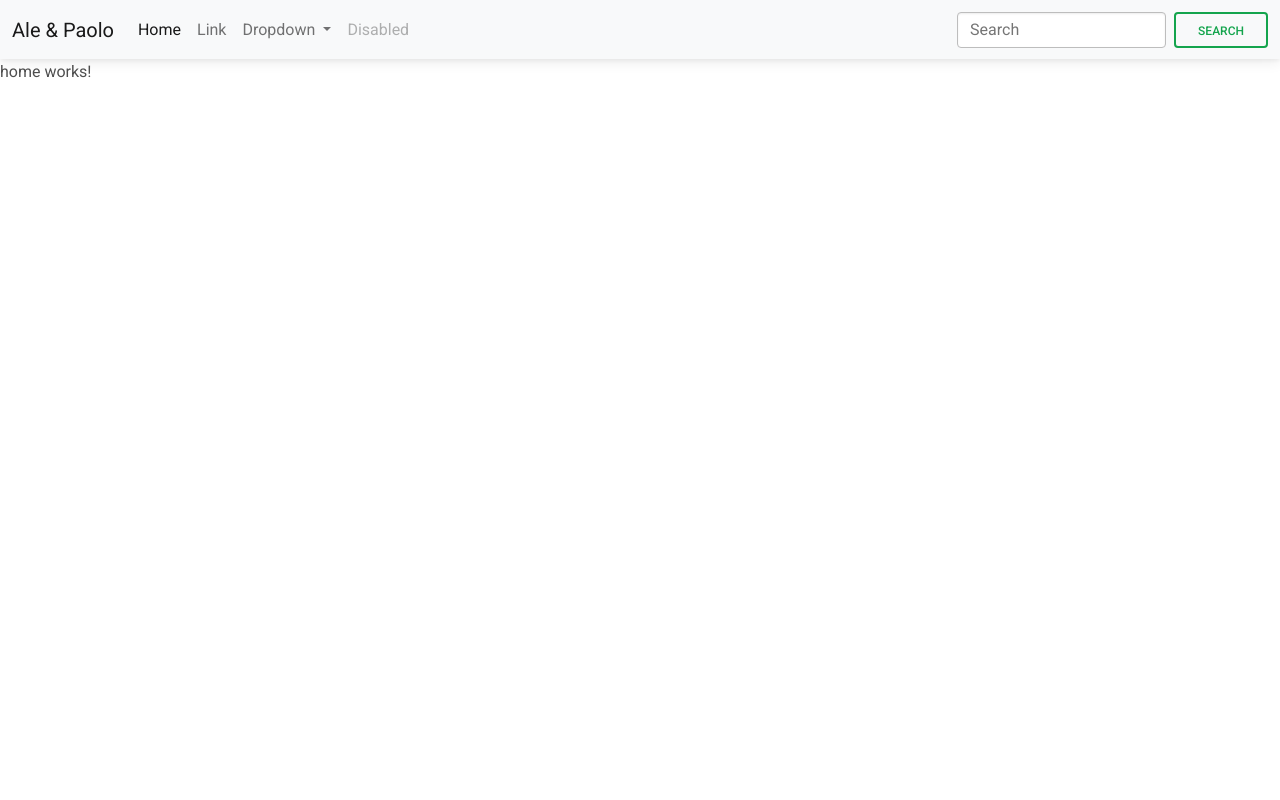
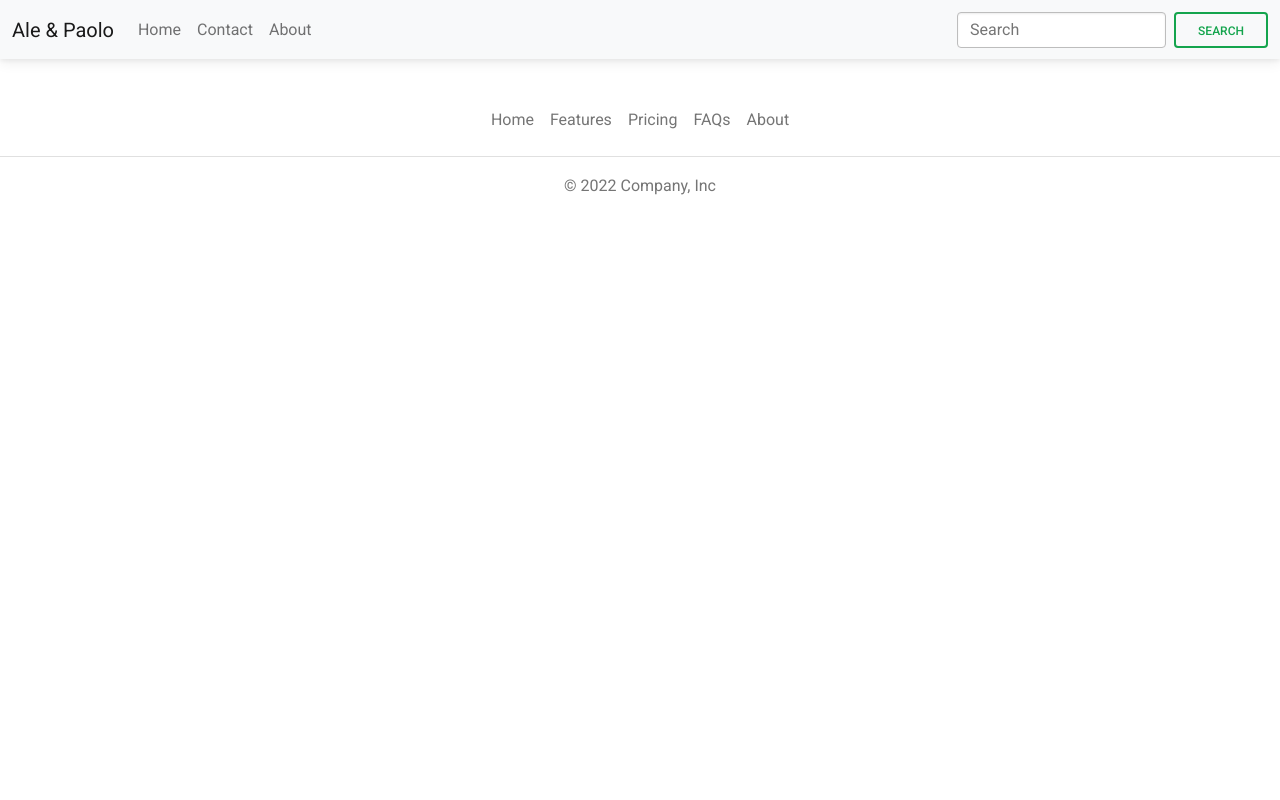
Before and after one commit to AlessandroZaza/Portfolio_Preventivo, an Angular app: page / in a window 1280 px wide. Shown: the top 800 px of the page. Built offline with nearby package versions, Linux system fonts and the light colour scheme.

Commit message:
adjust routing

```diff
--- a/src/app/app-routing.module.ts
+++ b/src/app/app-routing.module.ts
@@ -5,7 +5,7 @@ import { ContactComponent } from './components/contact/contact.component';
 import { HomeComponent } from './components/home/home.component';
 
 const routes: Routes = [
-  { path: '', component: HomeComponent },
+  { path: 'home', component: HomeComponent },
   { path: 'about', component: AboutComponent },
   { path: 'contact', component: ContactComponent },
 ];
--- a/src/app/app.component.html
+++ b/src/app/app.component.html
@@ -1,6 +1,6 @@
 <nav class="navbar navbar-expand-lg bg-body-tertiary sticky-top">
   <div class="container-fluid">
-    <a class="navbar-brand" href="#">Ale & Paolo</a>
+    <a class="navbar-brand" routerLink="home">Ale & Paolo</a>
     <button class="navbar-toggler" type="button" data-bs-toggle="collapse" data-bs-target="#navbarSupportedContent"
       aria-controls="navbarSupportedContent" aria-expanded="false" aria-label="Toggle navigation">
       <span class="navbar-toggler-icon"></span>
@@ -8,26 +8,13 @@
     <div class="collapse navbar-collapse" id="navbarSupportedContent">
       <ul class="navbar-nav me-auto mb-2 mb-lg-0">
         <li class="nav-item">
-          <a class="nav-link active" aria-current="page" href="#">Home</a>
+          <a routerLink="home" class="nav-link">Home</a>
         </li>
         <li class="nav-item">
-          <a class="nav-link" href="#">Link</a>
-        </li>
-        <li class="nav-item dropdown">
-          <a class="nav-link dropdown-toggle" href="#" role="button" data-bs-toggle="dropdown" aria-expanded="false">
-            Dropdown
-          </a>
-          <ul class="dropdown-menu">
-            <li><a class="dropdown-item" href="#">Action</a></li>
-            <li><a class="dropdown-item" href="#">Another action</a></li>
-            <li>
-              <hr class="dropdown-divider">
-            </li>
-            <li><a class="dropdown-item" href="#">Something else here</a></li>
-          </ul>
+          <a routerLink="contact" class="nav-link">Contact</a>
         </li>
         <li class="nav-item">
-          <a class="nav-link disabled">Disabled</a>
+          <a routerLink="about" class="nav-link">About</a>
         </li>
       </ul>
       <form class="d-flex" role="search">
@@ -39,8 +26,7 @@
 </nav>
 
 <div id="content">
-  <router-outlet>
-  </router-outlet>
+  <router-outlet></router-outlet>
 </div>
 
 <footer class="py-3 my-4">
```
